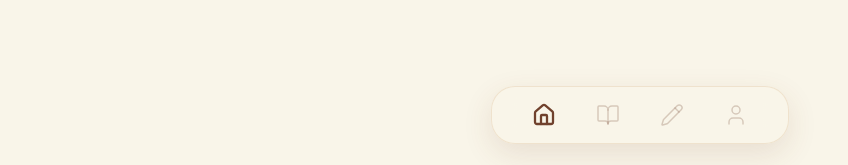
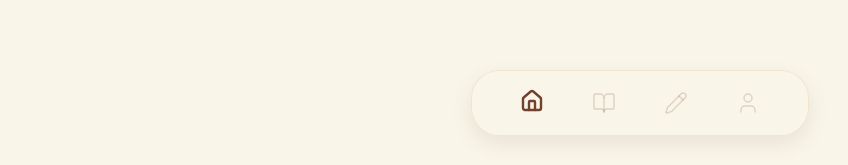
Before and after one commit to michelesannti/no-secreto, a Next.js app: page /hoje in a window 1280 px wide. Shown: the part 632-797 px from the top of the page, without its empty margins (0-848 px from the left). Built offline with nearby package versions, Linux system fonts and the light colour scheme.

Commit message:
nav micro elevation premium refinement

```diff
--- a/app/(app)/layout.tsx
+++ b/app/(app)/layout.tsx
@@ -23,17 +23,23 @@ export default function AppLayout({
     return (
       <Link
         href={href}
-        className="flex items-center justify-center transition-all duration-300"
+        className="relative flex items-center justify-center transition-all duration-300"
+      >
+        <div
+          className={`transition-all duration-300 ${
+            active ? "-translate-y-[2px]" : ""
+          }`}
         >
           <Icon
             size={24}
-          strokeWidth={active ? 2.3 : 1.5}
+            strokeWidth={active ? 2.4 : 1.4}
             className={
               active
                 ? "text-[#70412d]"
-              : "text-[#70412d]/25"
+                : "text-[#70412d]/20"
             }
           />
+        </div>
       </Link>
     );
   }
@@ -42,19 +48,21 @@ export default function AppLayout({
     <div className="min-h-screen pb-32 bg-[#f9f5e9]">
       {children}
 
-      <div className="fixed bottom-6 left-0 right-0 flex justify-center">
-        <nav className="
-          bg-[#f9f5e9]/90
-          backdrop-blur-md
-          px-10
-          py-4
-          rounded-3xl
+      <div className="fixed bottom-8 left-0 right-0 flex justify-center">
+        <nav
+          className="
+            bg-[#f9f5e9]/85
+            backdrop-blur-lg
+            px-12
+            py-5
+            rounded-[28px]
             flex
-          gap-10
+            gap-12
             items-center
-          shadow-[0_10px_30px_rgba(112,65,45,0.12)]
-          border border-[#e9d5bb]/60
-        ">
+            shadow-[0_8px_20px_rgba(112,65,45,0.10)]
+            border border-[#e9d5bb]/50
+          "
+        >
           <NavItem href="/hoje" Icon={Home} />
           <NavItem href="/secreto" Icon={BookOpen} />
           <NavItem href="/diario" Icon={Pencil} />
```
Lines whose indentation alone changed are shown as unchanged.
